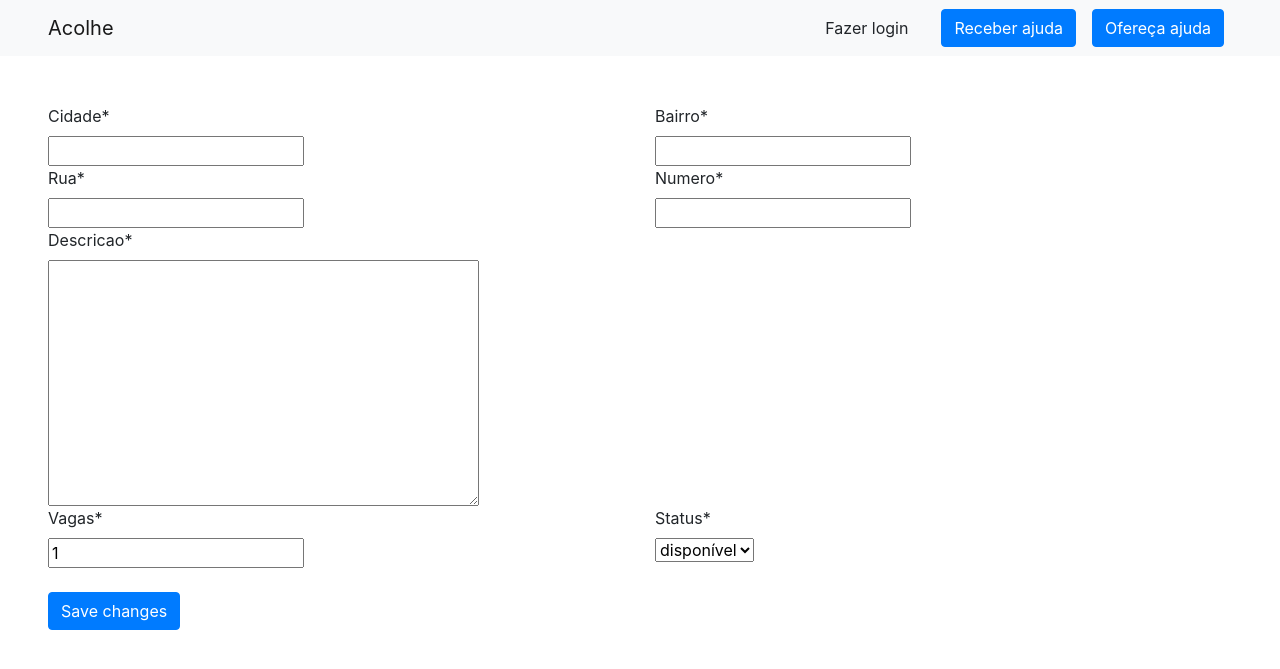
After one commit to Math-O5/Acolhe, a Django app: page /anfitriao/local in a window 1280 px wide. The commit adds this page. Shown: the top 669 px of the page. Run offline with Django 3.2, Linux system fonts and the light colour scheme; some libraries are stand-ins or nearby versions.

Commit message:
Local associado com o model Anfitriao 	- criação feita 	- anfitriao pode visualizar os seus locais TODO 	- Acolhido escolher Lugar 	- Arrumar esquemas da página home e seus redirecionamentos 	- Adicionar os (tres?) ultimos locais adicionados na home

```diff
--- a/acolhe/models.py
+++ b/acolhe/models.py
@@ -26,7 +26,7 @@ class Anfitriao(models.Model):
     # email
 
 class Local(models.Model):
-	# anfitriao foreign key
+	anfitriao = models.ForeignKey(Anfitriao, on_delete=models.CASCADE)
 	cidade = models.CharField(max_length=120)
 	bairro = models.CharField(max_length=120)
 	rua = models.CharField(max_length=120)
--- /dev/null
+++ b/acolhe/templates/anfitriao/local_form.html
@@ -0,0 +1,37 @@
+{% extends 'base.html' %}
+
+{% load crispy_forms_tags %}
+
+{% block content %}
+    <form method="post">
+        {% csrf_token %}
+
+        <div class="row">
+            <div class="col-6">
+                {{ local_form.cidade|as_crispy_field }}
+            </div>
+            <div class="col-6">
+                {{ local_form.bairro|as_crispy_field }}
+            </div>
+        </div>
+        <div class="row">
+            <div class="col-6">
+                {{ local_form.rua|as_crispy_field }}
+            </div>
+            <div class="col-6">
+                {{ local_form.numero|as_crispy_field }}
+            </div>
+        </div>
+		{{ local_form.descricao|as_crispy_field }}
+        <div class="row">
+            <div class="col-6">
+				{{ local_form.vagas|as_crispy_field }}
+            </div>
+            <div class="col-6">
+                {{ local_form.status|as_crispy_field }}
+            </div>
+        </div>
+
+        <button type="submit" class="btn btn-primary mt-4">Save changes</button>
+    </form>
+{% endblock %}
--- a/acolhe/urls.py
+++ b/acolhe/urls.py
@@ -5,9 +5,12 @@ from acolhe.views import geral, anfitriao, acolhido
 urlpatterns = [
    path('', geral.home_view, name='home'),
    path('acolhido/', acolhido.home_acolhido, name = 'home_acolhido'),
+   path('acolhido/cadastrar', acolhido.cadastrar_view, name='cadastrar_acolhido'),
+
    path('anfitriao/', anfitriao.home_anfitriao, name = 'home_anfitriao'),
-   path('acolhido/cadastrar', acolhido.cadastrar_view, name='cadastrar_acolhido'),
    path('anfitriao/cadastrar', anfitriao.cadastrar_view, name='cadastrar_anfitriao'),
+   path('anfitriao/local', anfitriao.cadastrar_local_view, name='cadastrar_local'),
+
    path('login/', geral.login_view, name='login'),
    path('logout/', geral.logout_view, name='logout'),
 ]
--- a/acolhe/views/anfitriao.py
+++ b/acolhe/views/anfitriao.py
@@ -1,11 +1,18 @@
 from django.shortcuts import render, redirect
 from django.contrib.auth import login, authenticate
-from .forms import UserForm, AnfitriaoLoginForm
+from .forms import UserForm, AnfitriaoLoginForm, LocalForm
+from ..models import Local, Anfitriao, User
 
 # Create your views here.
 def home_anfitriao(request):
-    if request.user.is_authenticated and request.user.is_anfitriao:
-        return render(request, "anfitriao/home.html")
+	local_list = Local.objects.filter(anfitriao__nome=request.user.anfitriao.nome)
+
+	context = {
+		'local_list': local_list,
+	}
+
+	if request.user.is_authenticated and request.user.is_anfitriao:
+		return render(request, "anfitriao/home.html", context)
 
 def cadastrar_view(request):
     user_form = UserForm(request.POST or None)
@@ -39,3 +46,24 @@ def cadastrar_view(request):
     }
 
     return render(request, 'anfitriao_form.html', context)
+
+def cadastrar_local_view(request):
+	local_form = LocalForm(request.POST or None)
+
+	if request.method == 'POST':
+		local_form = LocalForm(request.POST)
+
+		if local_form.is_valid():
+			local = local_form.save(commit=False)
+			local.anfitriao = request.user.anfitriao
+			local.save()
+
+			return redirect('home_anfitriao')
+	else:
+		local_form = LocalForm(None)
+
+	context = {
+		'local_form': local_form,
+	}
+
+	return render(request, 'local_form.html', context)
--- a/acolhe/views/forms.py
+++ b/acolhe/views/forms.py
@@ -1,6 +1,6 @@
 from django import forms
 from django.contrib.auth.forms import UserCreationForm
-from ..models import Acolhido, User, Anfitriao
+from ..models import Acolhido, User, Anfitriao, Local
 
 class UserForm(forms.ModelForm):
     password = forms.CharField(widget=forms.PasswordInput)
@@ -17,3 +17,8 @@ class AnfitriaoLoginForm(forms.ModelForm):
     class Meta:
         model = Anfitriao
         fields = ('nome', 'contato')
+
+class LocalForm(forms.ModelForm):
+	class Meta:
+		model = Local
+		fields = ('cidade', 'bairro', 'rua', 'numero', 'vagas', 'descricao', 'status')
```
Also changed, not shown: acolhe/admin.py (+5 -4 lines), acolhe/templates/anfitriao/home.html (+17 -1 lines), acolhe/migrations/0001_initial.py, acolhe/migrations/0002_anfitriao.py (deleted), acolhe/migrations/0003_remove_anfitriao_descricao.py (deleted), acolhe/migrations/0004_local.py (deleted), db.sqlite3.
